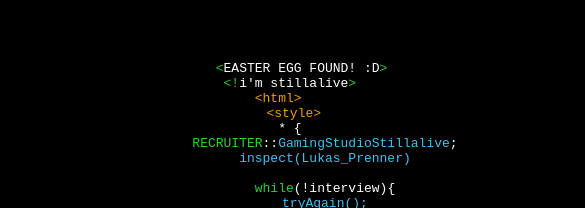
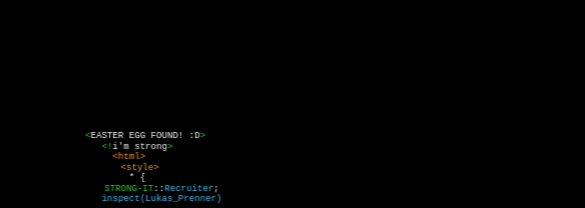
Before and after one commit to PrennerProducts/ErrorPage_404, a plain HTML site: page index.html in a window 390 px wide. Shown: the part 129-337 px from the top of the page, 585 px wide, since content can reach past the window. Drawn offline with Linux system fonts and the light colour scheme.

Commit message:
update Errorpage

```diff
--- a/index.html
+++ b/index.html
@@ -17,11 +17,11 @@
       <div class="404">
         <pre><code>
           <span class="green">&lt;</span><span>EASTER EGG FOUND! :D</span><span class="green">&gt;</span>
-       <span class="green">&lt;!</span><span>i'm stillalive</span><span class="green">&gt;</span>
+       <span class="green">&lt;!</span><span>i'm strong</span><span class="green">&gt;</span>
     <span class="orange">&lt;html&gt;</span>
         <span class="orange">&lt;style&gt;</span>
        * {
-                <span class="green">RECRUITER</span>::<span class="blue">GamingStudioStillalive</span>;
+                <span class="green">STRONG-IT</span>::<span class="blue">Recruiter</span>;
                 <span class="blue">inspect(Lukas_Prenner)</span>
 
                 <span class="green">while</span><span class="darkgreen">(!interview)</span>{
--- a/style.css
+++ b/style.css
@@ -2,6 +2,8 @@
 
 html {
   background-color: rgb(0, 0, 0);
+  width: auto;
+  object-fit: contain;
   color: white;
   overflow: hidden;
   height: 100%;
@@ -350,3 +352,17 @@ span.green {
     display: none;
   }
 }
+
+@media only screen and (max-width: 500px) {
+  .viewFull {
+    display: none;
+  }
+  html {
+    position: absolute;
+    scale: 0.7;
+    overflow-x: hidden !important;
+    overflow-y: hidden;
+    background-position: 0% 50%;
+    background-size: 500%;
+  }
+}
```
Also changed, not shown: logo-white.png (added).
